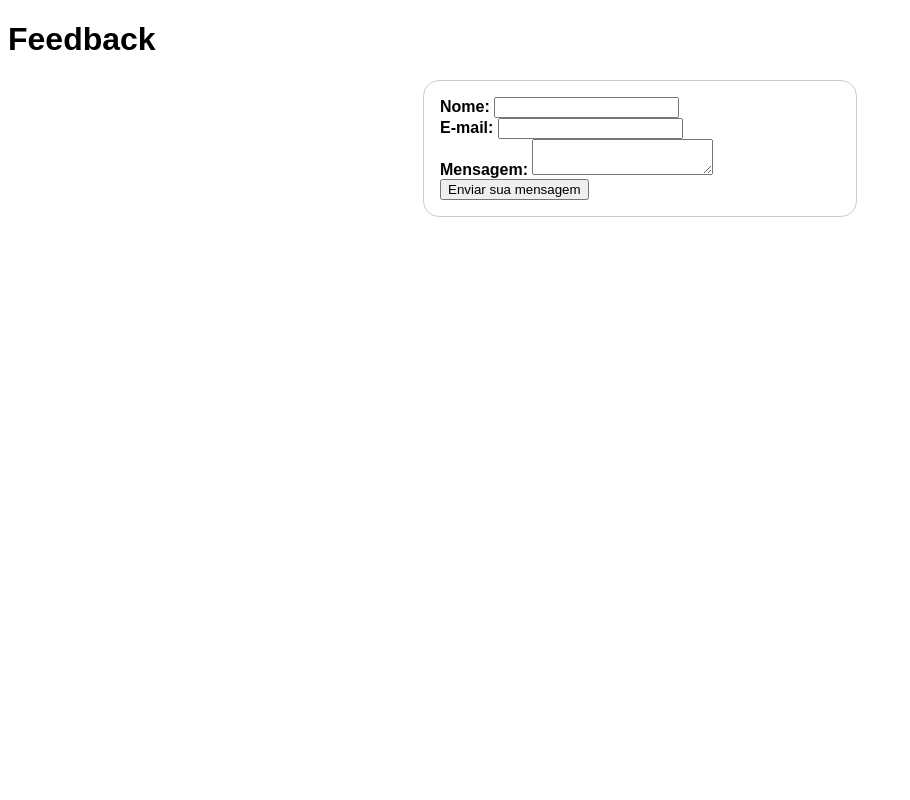
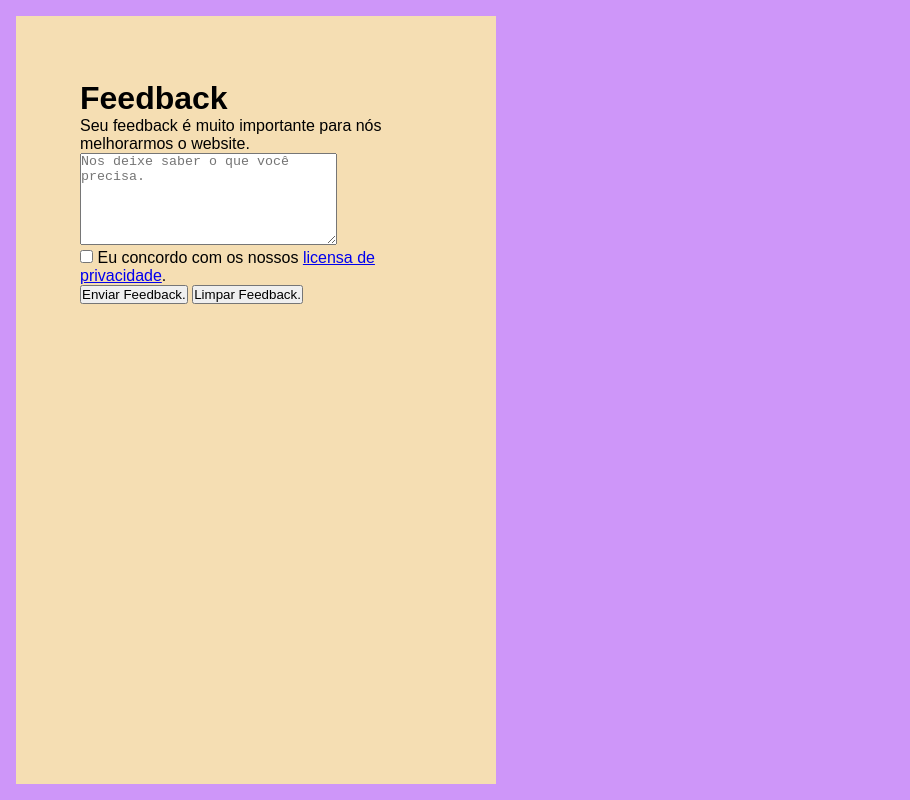
Before and after one commit to Breno-Pontes-2014/SOB-MEDIDA, a plain HTML site: page feedback.html in a window 1280 px wide. Shown: the whole page, without its empty margins (0-910 px from the left). Drawn offline with Linux system fonts and the light colour scheme.

Commit message:
feedback

```diff
--- a/estilos/estilo da página de feedback.css
+++ b/estilos/estilo da página de feedback.css
@@ -1,12 +1,18 @@
 @charset "UTF-8";
-form {
-    margin: 0 auto;
-    width: 400px;
-    padding: 1em;
-    border: 1px solid #ccc;
-    border-radius: 1em;
-  }
+*{
+  padding: 0;
+  margin: 0;
+  box-sizing: border-box;
+}
 body{
+  background-color: #ce96f9;
+  min-height: 100vh;
   font-family: Arial, Helvetica, sans-serif;
-  font-weight: bold;
+  display: grid;
 }
+.container{
+  background-color: wheat;
+  max-width: 480px;
+  padding: 4rem;
+  margin: 1rem;
+}
--- a/estilos/estilo da página principal.css
+++ b/estilos/estilo da página principal.css
@@ -1,15 +1,14 @@
 @charset "UTF-8";
-
 @import url('https://fonts.googleapis.com/css2?family=Bebas+Neue&display=swap');
 
 
 :root {
-    --cor0: #896BE8;
-    --cor1: #DB6BE8;
+    --cor0: #744df4;
+    --cor1: #e86be8;
     --cor2: #B26BE8;
-    --cor3: #6B75E8;
-    --cor4: #E86BB5;
-    --cor5: #BC7FEB;
+    --cor3: #4654ec;
+    --cor4: #da2d95;
+    --cor5: #329ee6;
 
     --fonte-padrao: Arial, Verdana, Helvetica, sans-serif;
     --fonte-destaque: 'Bebas Neue', cursive;
--- a/feedback.html
+++ b/feedback.html
@@ -7,25 +7,20 @@
     <link rel="stylesheet" href="estilos/estilo da página de feedback.css">
 </head>
 <body>
-  <h1>Feedback</h1>
-    <form action="página do formulário.html" method="post">
-        <div>
-          <label for="name" required>Nome:</label>
-          <input type="text" id="name" />
-        </div>
-        <div>
-          <label for="mail" required>E-mail:</label>
-          <input type="email" id="mail" />
-        </div>
-        <div>
-          <label for="msg" required>Mensagem:</label>
-          <textarea id="msg"></textarea>
-        </div>
-        <div class="button">
-          <button type="submit">Enviar sua mensagem</button>
-        </div>
-      </form>
+     <div class="container">
+      <h1>Feedback</h1>
+      <p>Seu feedback é muito importante para nós melhorarmos o website.</p>
 
-
+    <form>
+      <textarea name="Feedback" id="Feedback" cols="30" rows="6"
+      placeholder="Nos deixe saber o que você precisa."></textarea>
+      <div class="item de formulário">
+        <input type="checkbox" name="Privacidade" id="Privacidade">
+        <label for="Privacidade">Eu concordo com os nossos <a href="LICENSE">licensa de privacidade</a>.</label>
+      </div>
+      <button type="submit" class="Botão de enviar">Enviar Feedback.</button>
+      <button type="reset" class="Botão de limpar">Limpar Feedback.</button>
+    </form>
+    </div>
 </body>
 </html>
```
Also changed, not shown: index.html (+2 -2 lines), página do formulário.html (added).
